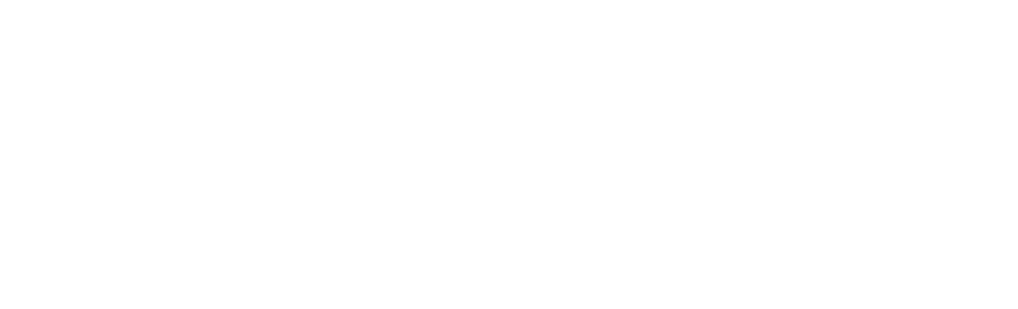
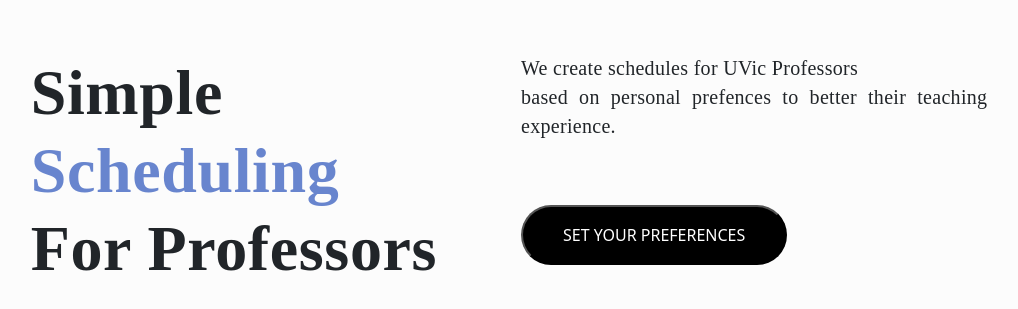
Before and after one commit to elizabethjv/Frontend, a React (Create React App) app: page /ProfHomepage in a window 1280 px wide. Before the commit this address had no page. Shown: the part 229-538 px from the top of the page, without its empty margins (131-1149 px from the left). Built offline with nearby package versions, Linux system fonts and the light colour scheme.

Commit message:
added professor home page

```diff
--- a/package.json
+++ b/package.json
@@ -3,6 +3,7 @@
   "version": "0.1.0",
   "private": true,
   "dependencies": {
+    "@emotion/react": "^11.11.0",
     "@emotion/styled": "^11.10.8",
     "@testing-library/jest-dom": "^5.16.5",
     "@testing-library/react": "^13.4.0",
@@ -11,10 +12,12 @@
     "@types/node": "^16.18.25",
     "@types/react": "^18.2.0",
     "@types/react-dom": "^18.2.1",
+    "bootstrap": "^5.3.0",
     "build": "^0.1.4",
     "react": "^18.2.0",
+    "react-bootstrap": "^2.7.4",
     "react-dom": "^18.2.0",
-    "react-router-dom": "^6.11.0",
+    "react-router-dom": "^6.11.2",
     "react-scripts": "5.0.1",
     "react-suspense-fetch": "^0.6.0",
     "typescript": "^4.9.5",
--- a/src/App.tsx
+++ b/src/App.tsx
@@ -8,7 +8,7 @@
         setLoading(true)
         setTimeout(() => {
             setLoading(false)
-        }, 4000)
+        }, 1000)
     }, [])
     return <div>{loading ? <Preloader /> : <Main />}</div>
 }
--- a/src/pages/Main.tsx
+++ b/src/pages/Main.tsx
@@ -1,6 +1,7 @@
 import { Routes, Route } from 'react-router-dom'
 import { Home } from './Home'
 import { Practice } from './Practice'
+import { ProfHomepage } from './ProfHomepage'
 
 // Routes the web application to different pages
 
@@ -13,7 +14,7 @@
                     <Home />
                 </>
             }
-        ></Route>
+        />
         <Route
             path='/'
             element={
@@ -21,7 +22,15 @@
                     <Practice />
                 </>
             }
-        ></Route>
+        />
+        <Route
+            path='/ProfHomepage'
+            element={
+                <>
+                    <ProfHomepage />
+                </>
+            }
+        />
     </Routes>
 )
 
--- a/src/pages/Practice.tsx
+++ b/src/pages/Practice.tsx
@@ -20,9 +20,11 @@
                 <MediumRedButton>
                     <H1>Red Button</H1>
                 </MediumRedButton>
-                <MediumBlueButton>
-                    <H1>Blue Button</H1>
-                </MediumBlueButton>
+                <a href='ProfHomepage'>
+                    <MediumBlueButton>
+                        <H1>Blue Button</H1>
+                    </MediumBlueButton>
+                </a>
                 <InputField placeholder='jsmith'></InputField>
                 <NavUnlisted to='/Home'>Home</NavUnlisted>
                 <NavUnlisted to='/'>About</NavUnlisted>
--- /dev/null
+++ b/src/pages/ProfHomepage.css
@@ -0,0 +1,42 @@
+.cen {
+    width: 100%;
+    height: 100vh;
+    background-color: #fcfcfc;
+    display: flex;
+    flex-direction: column;
+    gap: 32px;
+    justify-content: center;
+    align-items: center;
+}
+
+.tex-sim {
+    font-family: Montserrrat;
+    font-style: normal;
+    font-weight: 600;
+    font-size: 64px;
+    line-height: 78px;
+    letter-spacing: 0.01em;
+}
+
+#tex-sch {
+    color: #6885ce;
+}
+
+.para {
+    font-family: 'Montserrat';
+    font-style: normal;
+    font-weight: 400;
+    font-size: 20px;
+    line-height: 29px;
+    text-align: justify;
+    letter-spacing: 0.015em;
+}
+
+.bt {
+    background-color: black;
+    color: white;
+    border-radius: 32px;
+    padding: 16px 40px;
+    gap: 10px;
+    margin-top: 48px;
+}
--- /dev/null
+++ b/src/pages/ProfHomepage.tsx
@@ -0,0 +1,38 @@
+import { MediumBlackButton, MediumBlueButton, MediumRedButton, MediumWhiteButton } from '../components/atoms/button'
+import { H1, H2 } from '../components/atoms/typography'
+import { HomeBackground } from '../components/home/background'
+import { InputField } from '../components/atoms/input_field'
+import { NavUnlisted } from '../components/atoms/navLink'
+import 'bootstrap/dist/css/bootstrap.css'
+import './ProfHomepage.css'
+
+export const ProfHomepage = () => {
+    return (
+        <div>
+            <div className='cen'>
+                <div className='row'>
+                    <div className='col'>
+                        <span>
+                            <span className='tex-sim'>Simple</span>
+                            <br />
+                            <span id='tex-sch' className='tex-sim'>
+                                Scheduling
+                            </span>
+                            <br />
+                            <span className='tex-sim'>For Professors</span>
+                        </span>
+                    </div>
+                    <div className='col'>
+                        <p className='para'>
+                            {' '}
+                            We create schedules for UVic Professors
+                            <br />
+                            based on personal prefences to better their teaching experience.
+                        </p>
+                        <button className='bt'>SET YOUR PREFERENCES</button>
+                    </div>
+                </div>
+            </div>
+        </div>
+    )
+}
```
Also changed, not shown: 2 other files (tests, documents, lock files or other folders).
